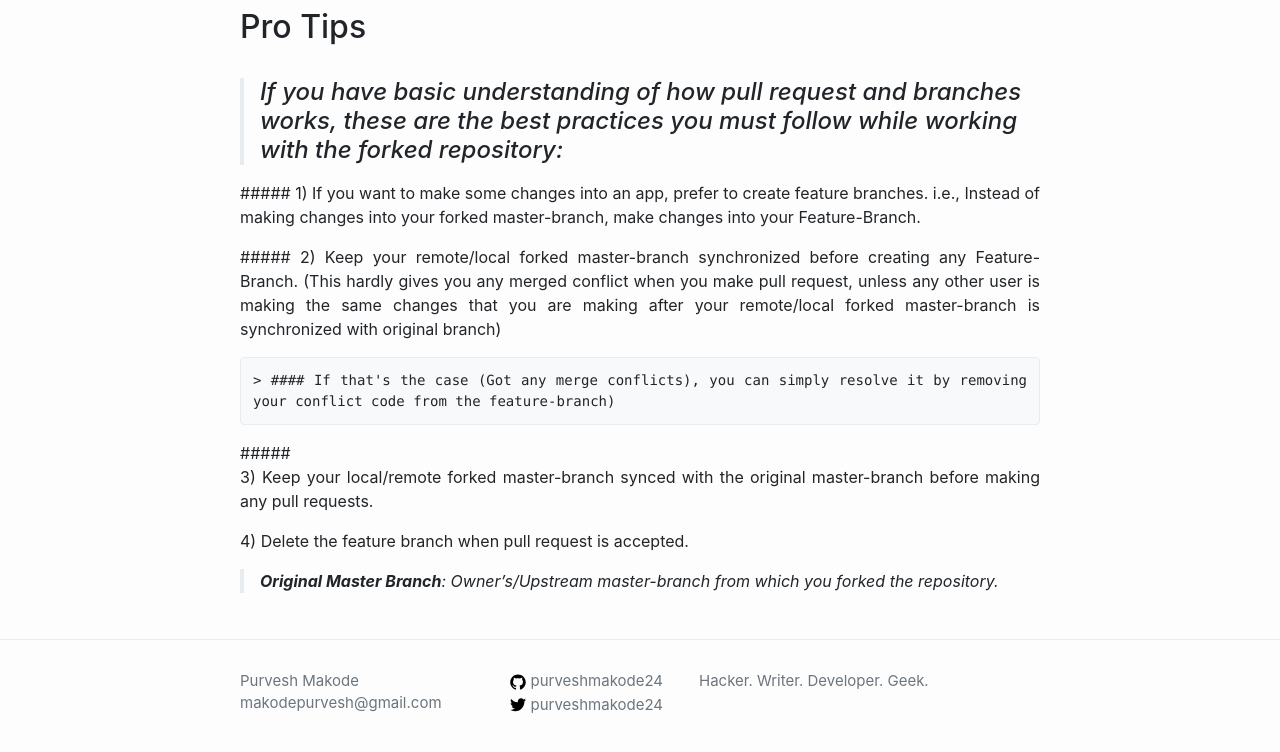
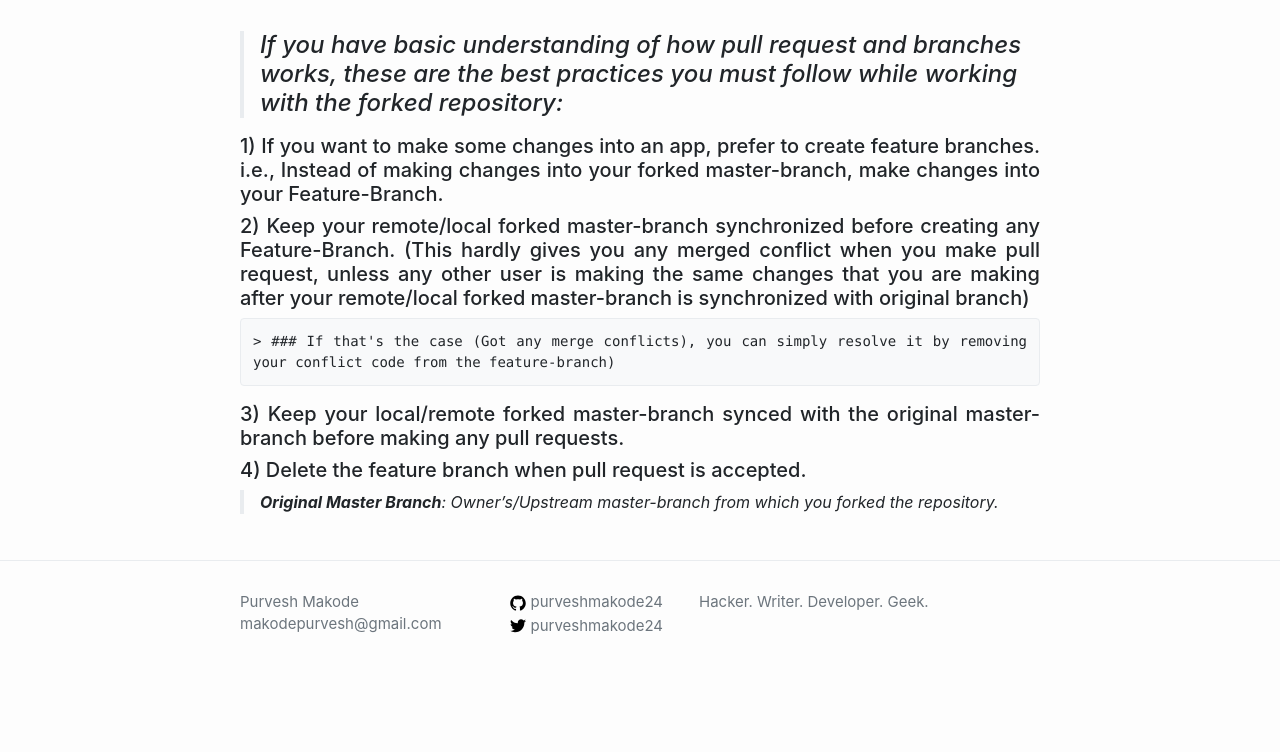
Before and after one commit to purveshmakode24/blog, a Jekyll site: the page built from _posts/2019-12-25-working-with-forks.md, in a window 1280 px wide and 900 px high, scrolled down 1815 px, cut to the strip 140-892 px from the top of the window. Built offline with Jekyll 4.4.1, drawn with Linux system fonts in a browser that asks for light colours; after the commit the page ends 2636 px from its top, so only the background shows below that.

````diff
--- a/_posts/2019-12-25-working-with-forks.md
+++ b/_posts/2019-12-25-working-with-forks.md
@@ -23,7 +23,7 @@ For instance, a user Alice forks a repository of Bob and makes changes to that r
 * Clone your fork
 	```
 	git clone git@github.com:YOUR-USERNAME/YOUR-FORKED-REPO.git
-    ```
+    	```
 
 ### Configuring a remote for a fork
 Configuring a remote for a fork is often required to [sync changes](#) from original repository to your forked repository. (That's the case when the original repository (owners) is not even with the forked repository)
@@ -60,17 +60,14 @@ Sync a fork of a repository to keep it ==up-to-date== with the upstream reposito
 
 > #### If you have basic understanding of how pull request and branches works, these are the best practices you must follow while working with the forked repository:
 
-#####
-1) If you want to make some changes into an app, prefer to create feature branches. i.e., Instead of making changes into your forked master-branch, make changes into your Feature-Branch.
+##### 1) If you want to make some changes into an app, prefer to create feature branches. i.e., Instead of making changes into your forked master-branch, make changes into your Feature-Branch.
 
-#####
-2) Keep your remote/local forked master-branch synchronized before creating any Feature-Branch. (This hardly gives you any merged conflict when you make pull request, unless any other user is making the same changes that you are making after your remote/local forked master-branch is synchronized with original branch)
+##### 2) Keep your remote/local forked master-branch synchronized before creating any Feature-Branch. (This hardly gives you any merged conflict when you make pull request, unless any other user is making the same changes that you are making after your remote/local forked master-branch is synchronized with original branch)
 
-    > #### If that's the case (Got any merge conflicts), you can simply resolve it by removing your conflict code from the feature-branch)
+    > ### If that's the case (Got any merge conflicts), you can simply resolve it by removing your conflict code from the feature-branch)
 
-#####
-3) Keep your local/remote forked master-branch synced with the original master-branch before making any pull requests.
+##### 3) Keep your local/remote forked master-branch synced with the original master-branch before making any pull requests.
 
-4) Delete the feature branch when pull request is accepted.
+##### 4) Delete the feature branch when pull request is accepted.
 
   > **Original Master Branch**: Owner's/Upstream master-branch from which you forked the repository.
````
